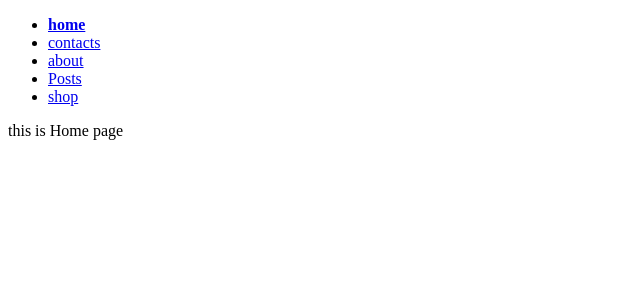
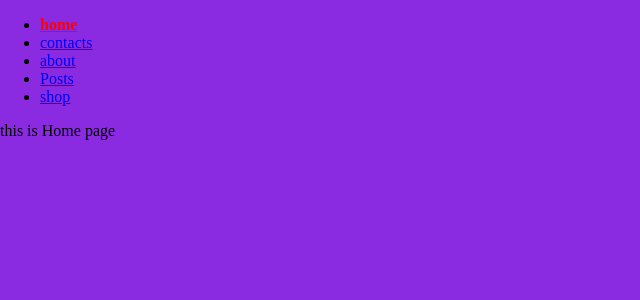
Before and after one commit to soltonbekov-aiymkyz/router-example, a React (Create React App) app: page / in a window 1280 px wide. Shown: the top 300 px of the page, without its empty margins (0-640 px from the left). Built offline with nearby package versions, Linux system fonts and the light colour scheme.

Commit message:
change somethink

```diff
--- a/src/App.css
+++ b/src/App.css
@@ -1,3 +1,27 @@
-activeLink{
+
+
+
+html, body {
+  margin: 0;
+  background-color: blueviolet;
+  font-family: 'Libre Baskerville', serif;
+}
+
+
+.App .ul {
+  padding: 0;
+  display: flex;
+  justify-content: space-around;
+  align-items: center;
+  margin: 0;
+  width: 100%;
+  min-height: 75px;
+  background-color: green;
+}
+.App .ul li {
+  list-style-type: none;
+}
+
+.activeLink {
   color: red;
 }
```
